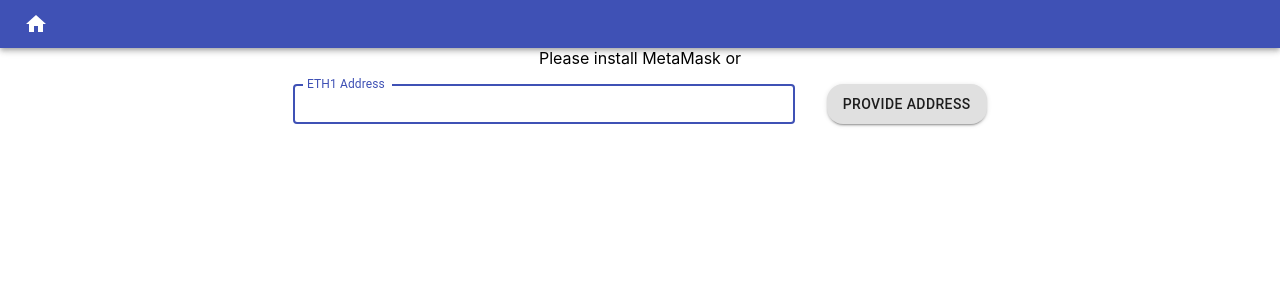
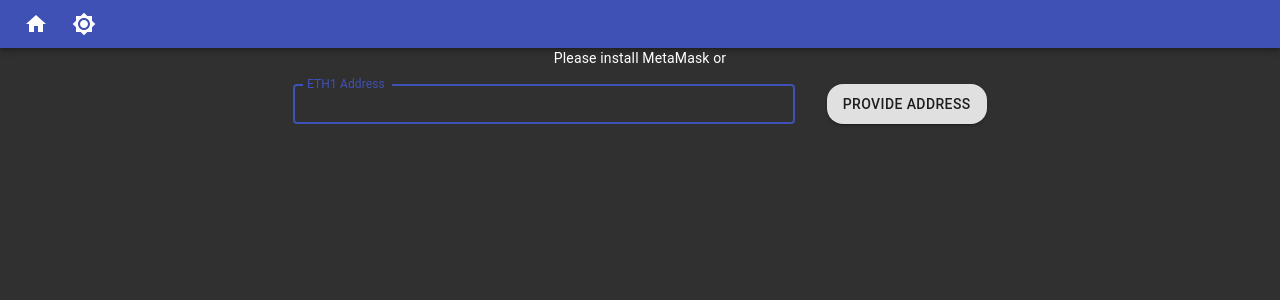
Before and after one commit to cmeyke/howmuch, a React (Create React App) app: page / in a window 1280 px wide. Shown: the top 300 px of the page. Built offline with nearby package versions, Linux system fonts and the light colour scheme.

Commit message:
dark and light mode toggle

```diff
--- a/src/App.tsx
+++ b/src/App.tsx
@@ -4,6 +4,8 @@ import DisplayAssets from './components/DisplayAssets'
 import { GetAssets } from './components/GetAssest'
 import { OpenWallet } from './components/OpenWallet'
 import ApplicationBar from './components/ApplicationBar'
+import CssBaseline from '@material-ui/core/CssBaseline'
+import { createMuiTheme, ThemeProvider } from '@material-ui/core/styles'
 
 function App () {
   const [address, setAddress] = useState('')
@@ -12,6 +14,19 @@ function App () {
   const [validatorBalances, setValidatorBalances] = useState(
     [] as [number, number, number, number][]
   )
+  const [dark, setDark] = useState(true)
+
+  const darkTheme = createMuiTheme({
+    palette: {
+      type: 'dark'
+    }
+  })
+
+  const lightTheme = createMuiTheme({
+    palette: {
+      type: 'light'
+    }
+  })
 
   useEffect(() => {
     if (address && address !== 'change') {
@@ -28,9 +43,18 @@ function App () {
     }
   }
 
+  const appliedTheme = createMuiTheme(dark ? darkTheme : lightTheme)
+
   return (
     <div className='App'>
-      <ApplicationBar address={address} setAddress={setAddress} />
+      <ThemeProvider theme={appliedTheme}>
+        <CssBaseline />
+        <ApplicationBar
+          address={address}
+          setAddress={setAddress}
+          dark={dark}
+          setDark={setDark}
+        />
         <OpenWallet address={address} setAddress={setAddress} />
         <GetAssets
           address={address}
@@ -45,6 +69,7 @@ function App () {
           balance={balance}
           validatorBalances={validatorBalances}
         />
+      </ThemeProvider>
     </div>
   )
 }
--- a/src/components/ApplicationBar.tsx
+++ b/src/components/ApplicationBar.tsx
@@ -5,6 +5,8 @@ import Toolbar from '@material-ui/core/Toolbar'
 import IconButton from '@material-ui/core/IconButton'
 import Button from '@material-ui/core/Button'
 import Home from '@material-ui/icons/Home'
+import Brightness7 from '@material-ui/icons/Brightness7'
+import Brightness4 from '@material-ui/icons/Brightness4'
 import { ethers } from 'ethers'
 
 const useStyles = makeStyles((theme: Theme) =>
@@ -26,11 +28,15 @@ const useStyles = makeStyles((theme: Theme) =>
 type ApplicationBarType = {
   address: string
   setAddress: React.Dispatch<React.SetStateAction<string>>
+  dark: boolean
+  setDark: React.Dispatch<React.SetStateAction<boolean>>
 }
 
 export default function ApplicationBar ({
   address,
-  setAddress
+  setAddress,
+  dark,
+  setDark
 }: ApplicationBarType) {
   const classes = useStyles()
   const displayAddress = ethers.utils.isAddress(address)
@@ -39,6 +45,10 @@ export default function ApplicationBar ({
         address.length
       )}`
     : ''
+
+  const toogleTheme = () => {
+    setDark(!dark)
+  }
 
   return (
     <div className={classes.root}>
@@ -51,6 +61,9 @@ export default function ApplicationBar ({
             onClick={() => window.location.reload()}
           >
             <Home />
+          </IconButton>
+          <IconButton color='inherit' onClick={toogleTheme}>
+            {dark ? <Brightness7 /> : <Brightness4 />}
           </IconButton>
           {displayAddress ? (
             <Button
```
Lines whose indentation alone changed are shown as unchanged.
